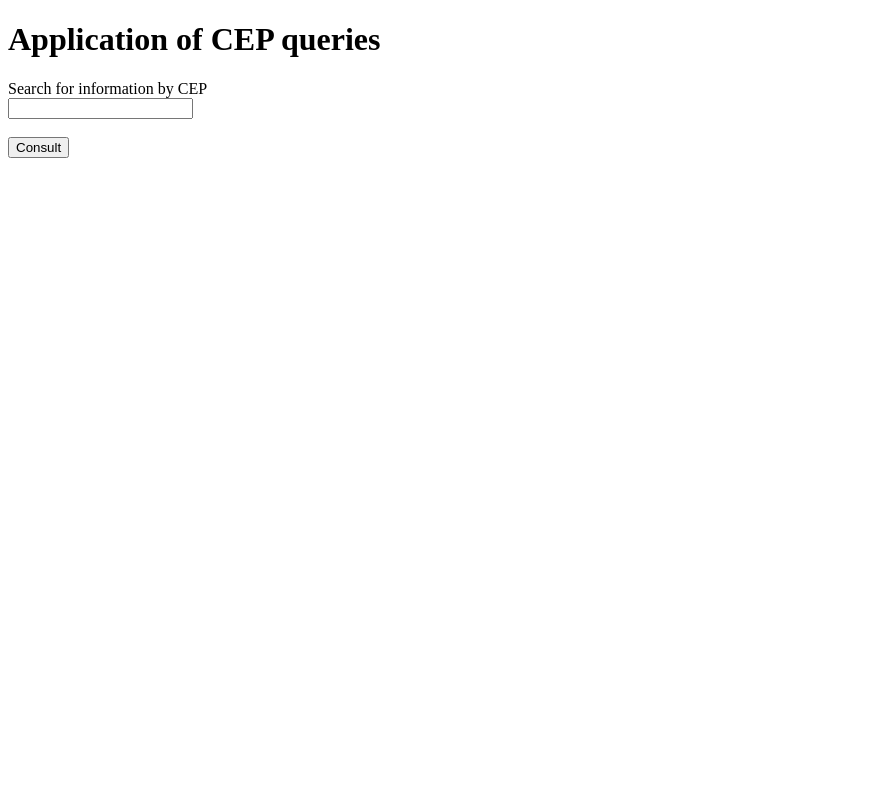
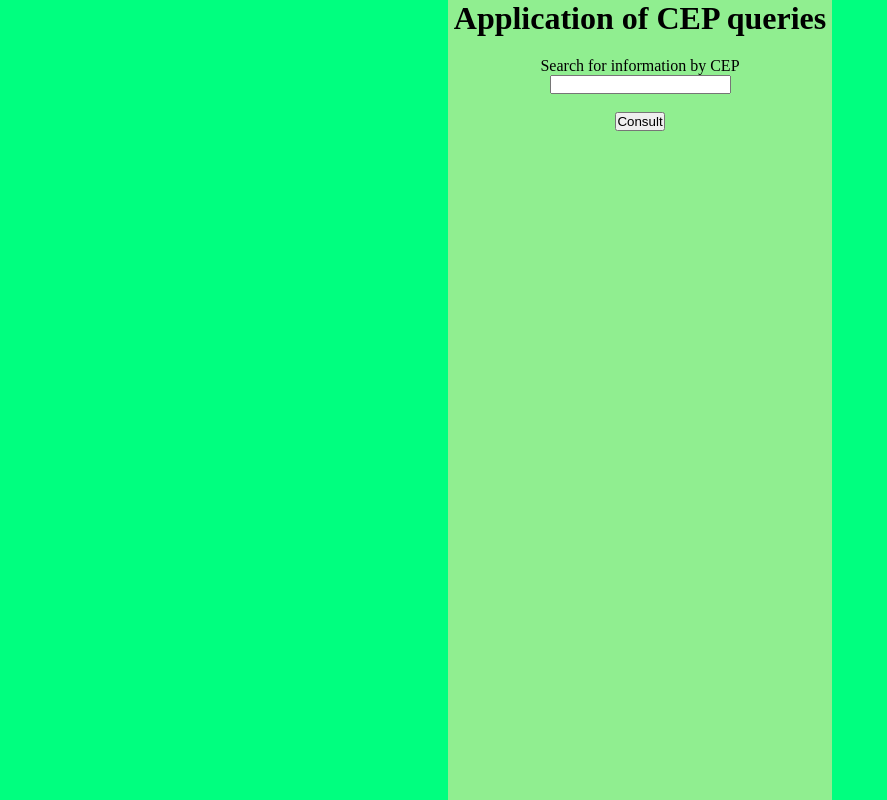
Before and after one commit to leosimoes/Udemy-VueJS-CEPquery, a plain HTML site: page index.html in a window 1280 px wide. Shown: the whole page, without its empty margins (0-887 px from the left). Drawn offline with Linux system fonts and the light colour scheme.

Commit message:
styles.css added

```diff
--- a/index.html
+++ b/index.html
@@ -5,6 +5,7 @@
         <meta http-equiv="X-UA-Compatible" content="IE=edge" />
         <meta name="viewport" content="width=device-width, initial-scale=1.0" />
         <title>CEP Query</title>
+        <link type="text/css" rel="stylesheet" href="styles.css"/>
     </head>
     <body>
         <main>
--- /dev/null
+++ b/styles.css
@@ -0,0 +1,25 @@
+* {
+    margin: 0;
+    padding: 0;
+    box-sizing: border-box;
+}
+
+body {
+    display: flex;
+    justify-content: center;
+    height: 100vh;
+    margin: 0;
+    background-color: springgreen;
+}
+
+main {
+    width: 30vw;
+    text-align: center;
+    background-color: lightgreen;
+}
+
+form, table {
+    margin-top: 20px;
+    margin-left: auto;
+    margin-right: auto;
+}
```
